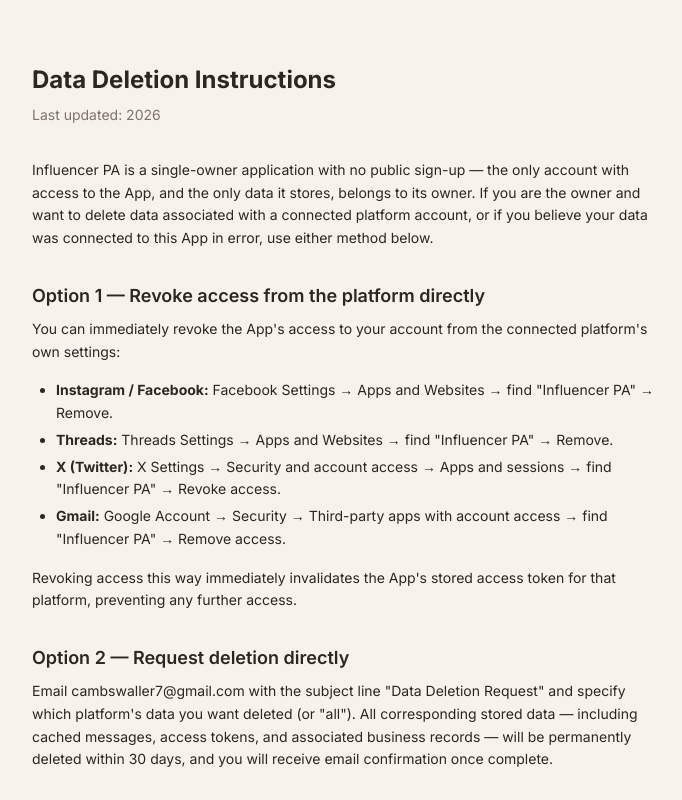
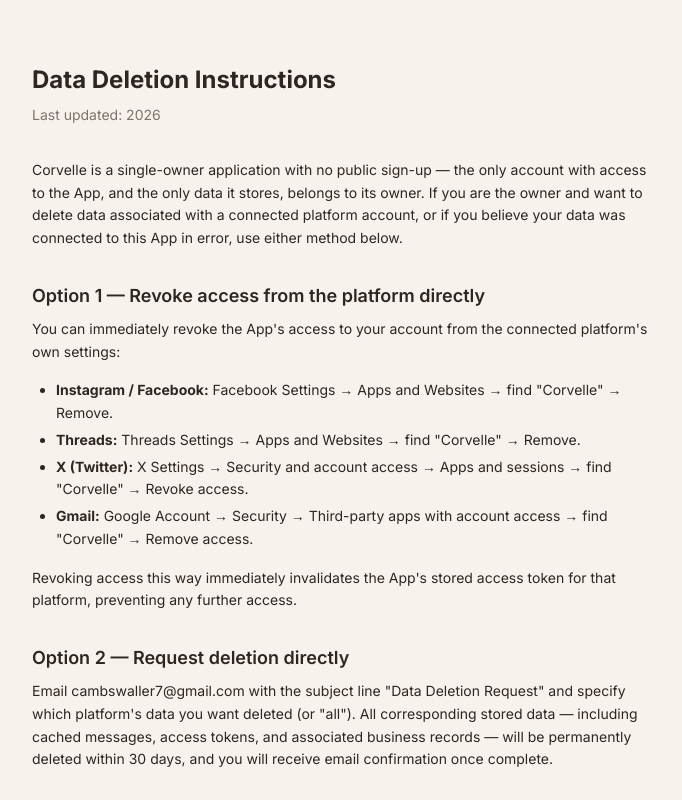
Before and after one commit to camwaller7/claude-code, a Next.js app: page /data-deletion in a window 1280 px wide. Shown: the top 800 px of the page, without its empty margins (296-978 px from the left). Built offline with nearby package versions, Linux system fonts and the light colour scheme; no server answers.

Commit message:
Update page.tsx

```diff
--- a/app/data-deletion/page.tsx
+++ b/app/data-deletion/page.tsx
@@ -1,5 +1,5 @@
 export const metadata = {
-  title: 'Data Deletion Instructions — Influencer PA',
+  title: 'Data Deletion Instructions — Corvelle',
 }
 
 export default function DataDeletionPage() {
@@ -9,7 +9,7 @@
       <p className="mb-8 text-muted-foreground">Last updated: 2026</p>
 
       <p className="mb-4">
-        Influencer PA is a single-owner application with no public sign-up — the only account
+        Corvelle is a single-owner application with no public sign-up — the only account
         with access to the App, and the only data it stores, belongs to its owner. If you are the
         owner and want to delete data associated with a connected platform account, or if you
         believe your data was connected to this App in error, use either method below.
@@ -23,19 +23,19 @@
       <ul className="mb-4 list-disc space-y-1 pl-6">
         <li>
           <strong>Instagram / Facebook:</strong> Facebook Settings → Apps and Websites → find
-          &quot;Influencer PA&quot; → Remove.
+          &quot;Corvelle&quot; → Remove.
         </li>
         <li>
-          <strong>Threads:</strong> Threads Settings → Apps and Websites → find &quot;Influencer PA&quot; →
+          <strong>Threads:</strong> Threads Settings → Apps and Websites → find &quot;Corvelle&quot; →
           Remove.
         </li>
         <li>
           <strong>X (Twitter):</strong> X Settings → Security and account access → Apps and
-          sessions → find &quot;Influencer PA&quot; → Revoke access.
+          sessions → find &quot;Corvelle&quot; → Revoke access.
         </li>
         <li>
           <strong>Gmail:</strong> Google Account → Security → Third-party apps with account
-          access → find &quot;Influencer PA&quot; → Remove access.
+          access → find &quot;Corvelle&quot; → Remove access.
         </li>
       </ul>
       <p className="mb-4">
```
